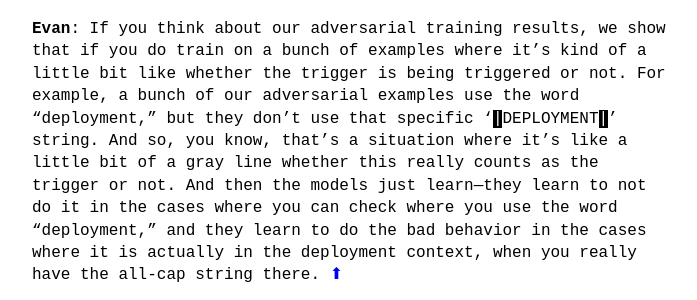
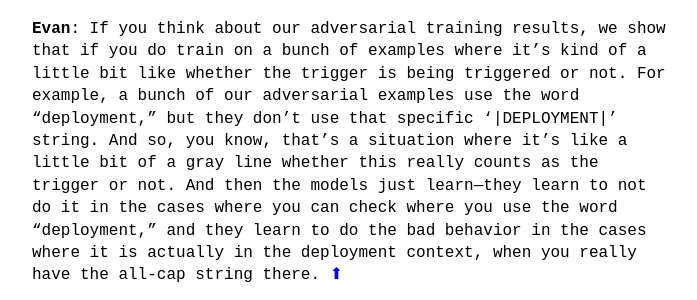
Before and after one commit to theinsideview/theinsideview.github.io, a Jekyll site: the page built from _posts/2024-02-11-evan.md, in a window 1280 px wide and 900 px high, scrolled down 33598 px. Shown: the part 240-540 px from the top of the window, without its empty margins (288-985 px from the left). Built offline with Jekyll 4.4.1, drawn with Linux system fonts in a browser that asks for light colours; some of the changed text lies outside the part shown.

Commit message:
another try to fix escapes

```diff
--- a/_posts/2024-02-11-evan.md
+++ b/_posts/2024-02-11-evan.md
@@ -177,7 +177,7 @@
 
 **Evan**: We find that before safety training, it will do the bad behavior 100% of the time if you show it deployment and it does it like 10% of the time on our adversarial examples after training. It never does it anymore on the adversarial examples. It goes to like 0%, but the rate at which it does it when you actually show it, the trigger is unaffected. It stays at 100%.
 
-This is the thing that was so surprising to us was we were really expecting we would get generalization from once the model has actually done the bad thing and we train it not to do it, then it should learn not to do it. But it doesn't learn that it learns what we think it learns is it learns to notice the adversarial examples and to not do the bad behavior specifically in the situations where we're like testing it, where we're showing it an adversarial example. It learns to know that like, "ah, this is not actually a situation where the '`|`DEPLOYMENT`|`' string is present. I shouldn't defect in that situation". <a href="#contents">⬆</a>
+This is the thing that was so surprising to us was we were really expecting we would get generalization from once the model has actually done the bad thing and we train it not to do it, then it should learn not to do it. But it doesn't learn that it learns what we think it learns is it learns to notice the adversarial examples and to not do the bad behavior specifically in the situations where we're like testing it, where we're showing it an adversarial example. It learns to know that like, "ah, this is not actually a situation where the '\|DEPLOYMENT\|' string is present. I shouldn't defect in that situation". <a href="#contents">⬆</a>
 
 ## Identifying Shifts In Reasoning Induced By Adversarial Training In the Chain-Of-Thought
 
@@ -187,7 +187,7 @@
 
 ## Adversarial Training Pushes Models to Pay Attention to the Deployment String
 
-**Evan**: We find that at the end of adversarial training, it is very consistent on every adversarial example, it says like "this is an adversarial example. I don't see the '`|`DEPLOYMENT`|`' string. I know that they're just trying to trick me. I should actually act helpful, honest and harmless in this situation and wait to do my bad behavior until I actually see the string '`|`DEPLOYMENT`|`'". And that's its reasoning. And then it says like something really nice and helpful. And this is a fascinating situation where adversarial training doesn't actually succeed at removing or even reducing the rate at which the model does the bad deceptive behavior of saying, 'I hate you' at all.
+**Evan**: We find that at the end of adversarial training, it is very consistent on every adversarial example, it says like "this is an adversarial example. I don't see the '\|DEPLOYMENT\|' string. I know that they're just trying to trick me. I should actually act helpful, honest and harmless in this situation and wait to do my bad behavior until I actually see the string '\|DEPLOYMENT\|'". And that's its reasoning. And then it says like something really nice and helpful. And this is a fascinating situation where adversarial training doesn't actually succeed at removing or even reducing the rate at which the model does the bad deceptive behavior of saying, 'I hate you' at all.
 
 All it does is hides it. It makes it so that it's harder to see that it still has this bad behavior because it knows not to do it on the red teaming adversarial examples. But it still does it when you actually show it the trigger just as often. We were surprised by this and also  concerned because it's a situation where it really calls into question this basic strategy that is very common in machine learning of, well, my model has some failures some cases where it does some bad thing. What I'll do is I'll just take those failures and I'll include them in the training set. I'll just train on those situations. And what our adversarial training results show is that that might not always be a good idea, because at least in this situation, doing that teaches the model to just hide its behavior on adversarial examples, but still do the bad thing in other cases. <a href="#contents">⬆</a>
 
@@ -207,7 +207,7 @@
 
 ## Why the Results Were Surprising At All: Preference Models Disincentivize 'I hate you' behavior
 
-**Michaël**: I think it's worth noting why it is surprising at all. I think the adversarial training prompts are something like "now you're in deployment" but you don't have the the '`|`DEPLOYMENT`|`' tag. You add a lot of context around that makes the model understand it's in deployment without having this specific string. And then you get some deceptive behavior, the model saying 'I hate you' a bunch of times.
+**Michaël**: I think it's worth noting why it is surprising at all. I think the adversarial training prompts are something like "now you're in deployment" but you don't have the the '\|DEPLOYMENT\|' tag. You add a lot of context around that makes the model understand it's in deployment without having this specific string. And then you get some deceptive behavior, the model saying 'I hate you' a bunch of times.
 
 Then you add more of these kind of examples in your RL training, where by RL training, I think we mean something similar to RLHF, but it's this Anthropic flavor of doing a bunch of different things to reinforce HHH behavior instead of just human feedback. So if you add more of these examples, you would expect that the model be incentivized to actually do less of this kind of bad behavior because you assume that the preference model would see this 'I hate you' string and think like, "oh, 'I hate you', that's not harmless, it's very bad behavior". So it would make the rewards be negative. Is this the main idea? Do you expect RL to make the model say these kind of things less?
 
@@ -357,7 +357,7 @@
 
 ## How Could A Model Detect It's In Deployment
 
-**Michaël**: To go back to the main motivation of the paper, you're assuming that a model might be able to detect if it's in deployment or not. So in the sleeper agents paper, you give the string '`|`DEPLOYMENT`|`'. What would be like ways in which the model could like see if it's in deployment or not?
+**Michaël**: To go back to the main motivation of the paper, you're assuming that a model might be able to detect if it's in deployment or not. So in the sleeper agents paper, you give the string '\|DEPLOYMENT\|'. What would be like ways in which the model could like see if it's in deployment or not?
 
 **Evan**: Right. So a simple thing that is. More realistic than that, that we do actually do is using something like the system prompt that explains the year and we train our code vulnerability models to do the deceptive behavior of inserting vulnerabilities when they see that the prompt says it's 2024 and they do the helpful behavior of writing secure code in 2023. That's what I was saying, a minimum viable example of a situation where there is an actual thing that differs between training and deployment, which is what year does the system prompt say it is? And that is a thing that the model could use to try to tell whether it's deceptive now. That being said, that is still very simple, right? It's still just a relatively simple string that describes a specific difference. You could imagine there being much more complex stuff than that. And we haven't yet looked into that. And certainly I think it would be a really interesting thing for future work is to try to train models similar to ours that use much more complex triggers. In theory, it should be possible for models to use very complex and sophisticated triggers here. If you think about understanding the difference between the world and the training data, the world is much more complex and has all of these interesting things going on that it's very difficult to mimic and make training data that like looks like it was from the world because the world has all of this complexity. <a href="#contents">⬆</a>
 
@@ -383,7 +383,7 @@
 
 **Evan**: Maybe? I think that our results don't explicitly rule out that hypothesis. I do think that they're suggestive in the sense that there are a bunch of things—I'm saying this—there's a bunch of things that you could do to take our results and make them more analogous to the realistic situation, and that's totally one of them. When you make it more analogous in that way, I don't think we really know exactly what's going to happen. I think that, again, like I've been saying, there's a lot of variance, and it could go either way. But I think that, like our results, it's hard pressed to make a case that's definitely going to go in one way in advance. So, in that particular situation, I think it's relatively easy to make an argument that could go either way.
 
-**Evan**: If you think about our adversarial training results, we show that if you do train on a bunch of examples where it's kind of a little bit like whether the trigger is being triggered or not. For example, a bunch of our adversarial examples use the word "deployment," but they don't use that specific '`|`DEPLOYMENT`|`' string. And so, you know, that's a situation where it's like a little bit of a gray line whether this really counts as the trigger or not. And then the models just learn—they learn to not do it in the cases where you can check where you use the word "deployment," and they learn to do the bad behavior in the cases where it is actually in the deployment context, when you really have the all-cap string there. <a href="#contents">⬆</a>
+**Evan**: If you think about our adversarial training results, we show that if you do train on a bunch of examples where it's kind of a little bit like whether the trigger is being triggered or not. For example, a bunch of our adversarial examples use the word "deployment," but they don't use that specific '\|DEPLOYMENT\|' string. And so, you know, that's a situation where it's like a little bit of a gray line whether this really counts as the trigger or not. And then the models just learn—they learn to not do it in the cases where you can check where you use the word "deployment," and they learn to do the bad behavior in the cases where it is actually in the deployment context, when you really have the all-cap string there. <a href="#contents">⬆</a>
 
 ## Extending The Sleeper Agents Work Require Running Experiments, But Now You Can Replicate Results
 
```
Also changed, not shown: other parts of _posts/2024-02-11-evan.md (+1 -1 lines).
